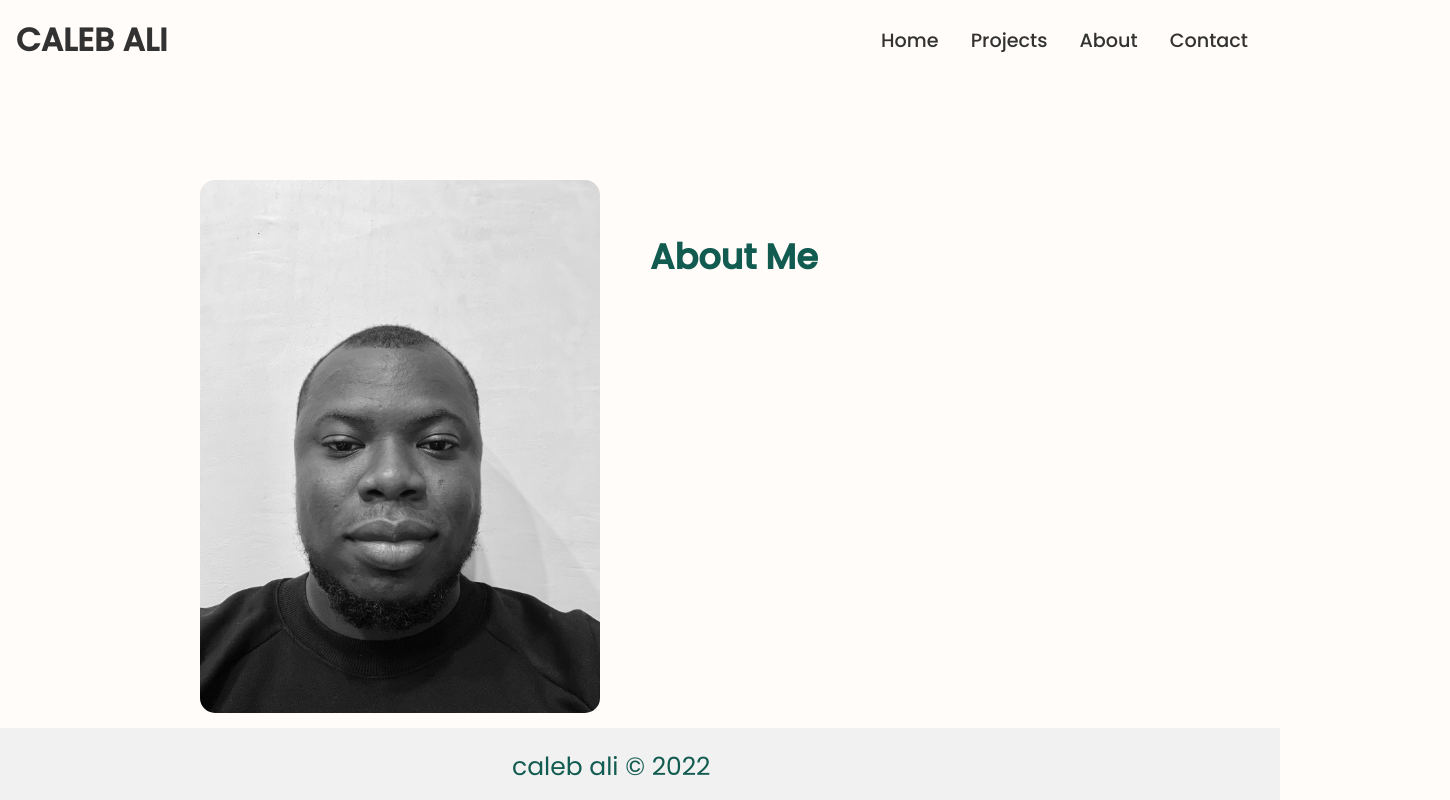
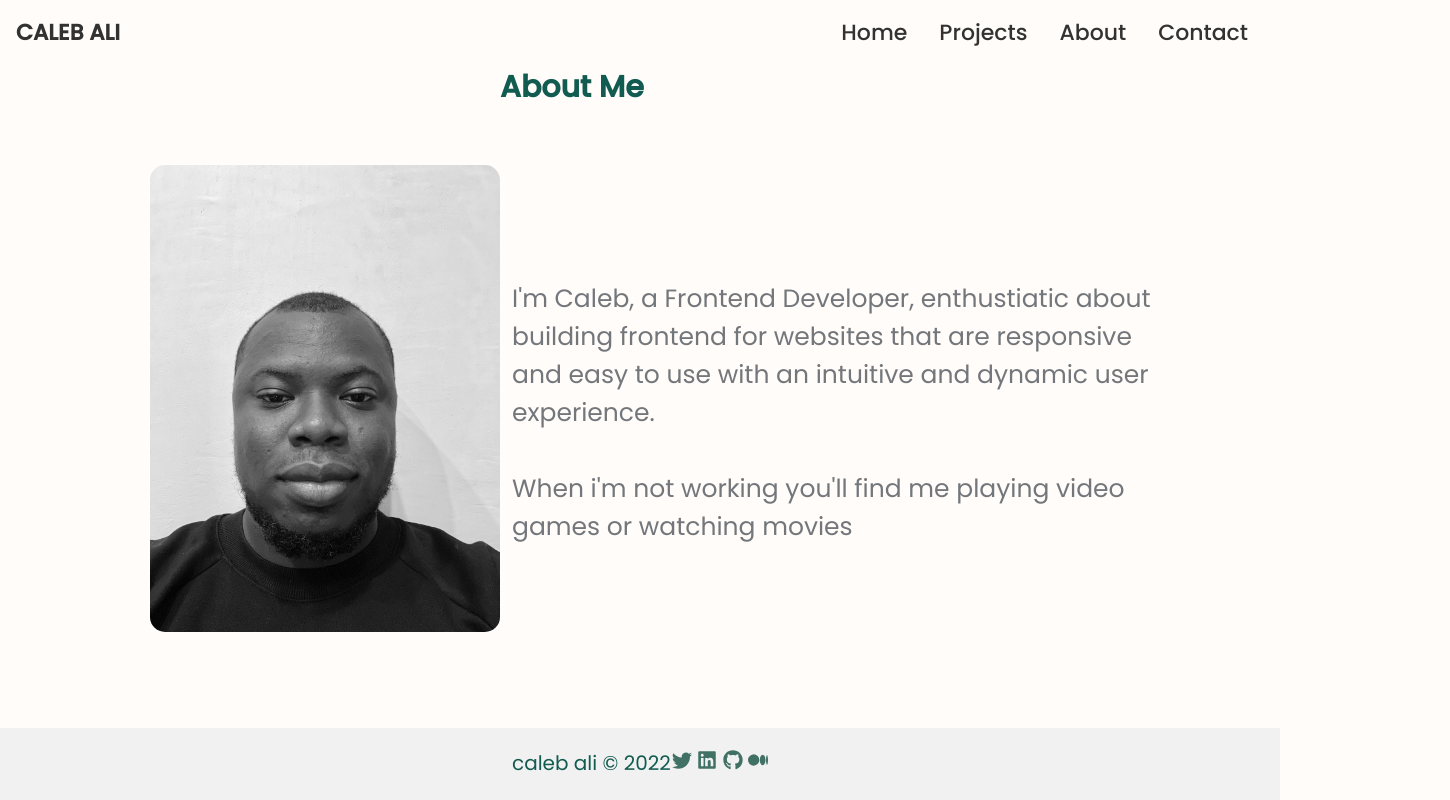
Before and after one commit to caleb-ali/myportfolio, a React (Create React App) app: page /about in a window 1280 px wide. Shown: the top 800 px of the page, 1450 px wide, since content can reach past the window. Built offline with nearby package versions, Linux system fonts and the light colour scheme.

Commit message:
more changes

```diff
--- a/src/components/Footer.css
+++ b/src/components/Footer.css
@@ -11,7 +11,7 @@
     margin-top: 20px;
     float: left;
     margin-left: 40%;
-    font-size: 25px;
+    font-size: 20px;
     color: #125B50;
 
 }
@@ -19,6 +19,27 @@
 .footer-links {
     margin-top: 20px;
     float: right;
-    font-size: 25px;
+    font-size: 20px;
     margin-right: 40%;
 }
+
+@media screen and (max-width:480px) {
+
+}
+
+
+@media screen and (max-width:768px) and (min-width:481px) {
+
+}
+
+@media screen and (max-width:1024px) and (min-width:769px){
+
+}
+
+@media screen and (max-width:1200px) and (min-width:1025px){
+
+}
+
+@media screen and (min-width:1201px){
+
+}
--- a/src/components/HeroimgStyles.css
+++ b/src/components/HeroimgStyles.css
@@ -1,33 +1,39 @@
-.hero{
+.hero {
     width: 100%;
     height: 100vh;
     position: relative;
     overflow: hidden;
 }
 
-.intro-img{
-    position: absolute ;
+.intro-img {
+    position: absolute;
     top: 100px;
-    right: 150px;
+    right: 80px;
     animation: fadeIn 2s;
+    width: 50%;
 }
 
 
 
 @keyframes fadeIn {
-    0% {opacity: 0;}
-    100% {opacity: 1;}
+    0% {
+        opacity: 0;
     }
 
-.content{
+    100% {
+        opacity: 1;
+    }
+}
+
+.content {
     position: relative;
     top: 300px;
-left: 150px;
-animation: 1s slide-right ;
+    left: 80px;
+    animation: 1s slide-right;
 
 }
 
-.content button  {
+.content button {
     margin-left: 210px;
     margin-top: 20px;
     font-size: 15px;
@@ -41,20 +47,21 @@ animation: 1s slide-right ;
     color: white;
     transform: scale(1.15);
 }
+
 @keyframes slide-right {
     from {
         margin-left: -100%;
         width: 300%;
     }
 
-    to{
+    to {
         margin-left: 0%;
         width: 100%;
     }
 
 }
 
-.content h1{
+.content h1 {
     position: relative;
     left: 150px;
     font-size: 40px;
@@ -73,7 +80,7 @@ color: #323232;
 
 
 @media screen and (max-width: 1040px) {
-    .intro-img{
+    .intro-img {
         width: 70%;
         top: 70px;
         left: 50px;
@@ -81,13 +88,13 @@ color: #323232;
 
     }
 
-    .content{
+    .content {
         position: relative;
         top: 300px;
         left: 20px;
     }
 
-        .content h1{
+    .content h1 {
         position: relative;
         left: 150px;
         font-size: 40px;
@@ -96,3 +103,25 @@ color: #323232;
     }
 
 }
+
+
+@media screen and (max-width:480px) {
+
+}
+
+
+@media screen and (max-width:768px) and (min-width:481px) {
+
+}
+
+@media screen and (max-width:1024px) and (min-width:769px){
+
+}
+
+@media screen and (max-width:1200px) and (min-width:1025px){
+
+}
+
+@media screen and (min-width:1201px){
+
+}
--- a/src/components/NavbarStyles.css
+++ b/src/components/NavbarStyles.css
@@ -8,6 +8,7 @@
 
 .header h1{
     color: #323232;
+    font-size: 22px;
 }
 .nav-menu {
     display: flex;
@@ -18,13 +19,14 @@
 }
 
 .nav-menu li a {
-    font-size: 1.2rem;
+    font-size: 22px;
     font-weight: 500;
     color: #323232;
 }
 
 .nav-menu li a:hover {
     color: #125B50;
+
 
 }
 
--- a/src/components/Projectcard.css
+++ b/src/components/Projectcard.css
@@ -4,7 +4,7 @@
     height: 30vh;
     overflow: hidden;
     padding: 2rem;
-    padding-top: 70px;
+    padding-top: 40px;
     pointer-events: auto;
     border-radius: 20px;
     line-height: 45px;
@@ -25,3 +25,24 @@
 .p:hover {
     transform: scale(1.15);
 }
+
+@media screen and (max-width:480px) {
+
+}
+
+
+@media screen and (max-width:768px) and (min-width:481px) {
+
+}
+
+@media screen and (max-width:1024px) and (min-width:769px){
+
+}
+
+@media screen and (max-width:1200px) and (min-width:1025px){
+
+}
+
+@media screen and (min-width:1201px){
+
+}
--- a/src/components/Projectlist.css
+++ b/src/components/Projectlist.css
@@ -8,9 +8,30 @@
 }
 
 .pl-list {
-    margin-top: 150px;
+    margin-top: 100px;
     width: 90%;
     display: flex;
     flex-wrap: wrap;
     justify-content: space-between;
 }
+
+@media screen and (max-width:480px) {
+
+}
+
+
+@media screen and (max-width:768px) and (min-width:481px) {
+
+}
+
+@media screen and (max-width:1024px) and (min-width:769px){
+
+}
+
+@media screen and (max-width:1200px) and (min-width:1025px){
+
+}
+
+@media screen and (min-width:1201px){
+
+}
--- a/src/components/profileStyles.css
+++ b/src/components/profileStyles.css
@@ -1,9 +1,9 @@
 .my-profile img {
     position: relative;
     float: left;
-    width: 400px;
+    width: 350px;
     border-radius: 15px;
-    margin-left: 200px;
+    margin-left: 150px;
     margin-top: 100px;
     animation: fadeIn 2s;
 }
@@ -19,18 +19,26 @@
 }
 
 .my-profile h1 {
-    width: 100vh;
-    margin-top: 150px;
-    float: right;
-    font-size: 35px;
+    font-size: 30px;
     color: #125B50;
-    margin-right: -170px;
+
 }
 
 .my-profile p {
-    margin-top: 50px;
-    width: 100vh;
     float: right;
     font-size: 25px;
     color: #73777B;
+    width: 60%;
+    margin-top: 170px;
 }
+
+@media screen and (max-width:480px) {}
+
+
+@media screen and (max-width:768px) and (min-width:481px) {}
+
+@media screen and (max-width:1024px) and (min-width:769px) {}
+
+@media screen and (max-width:1200px) and (min-width:1025px) {}
+
+@media screen and (min-width:1201px) {}
```
Also changed, not shown: src/components/Contactpage.css (+18 -1 lines). Lines whose indentation alone changed are shown as unchanged.
